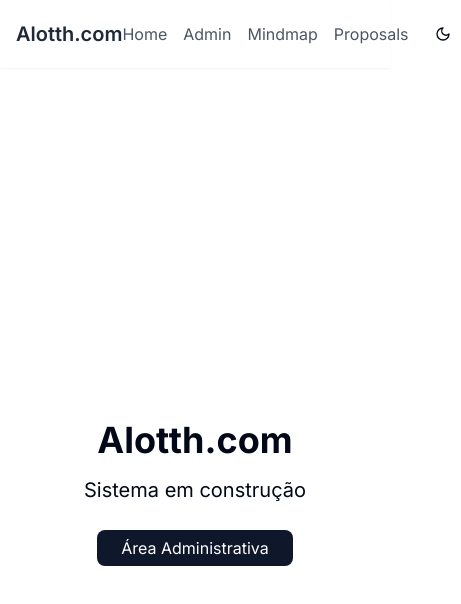
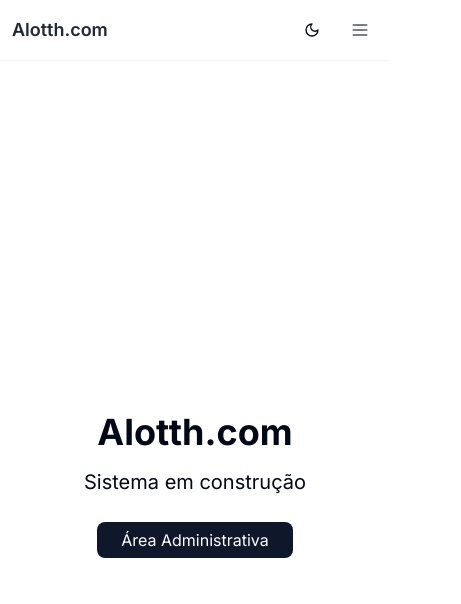
Before and after one commit to alotth/alotth.com, a Next.js app: page / in a window 390 px wide. Shown: the top 604 px of the page, 461 px wide, since content can reach past the window. Built offline with nearby package versions, Linux system fonts and the light colour scheme.

Commit message:
Refactor MindmapPage layout for improved responsiveness and user experience. Update header component to include mobile menu functionality and enhance navigation. Adjust Toolbar component to display collapse button on all screen sizes.

```diff
--- a/app/admin/project/[id]/page.tsx
+++ b/app/admin/project/[id]/page.tsx
@@ -531,18 +531,9 @@ export default function MindmapPage({ params }: MindmapPageProps) {
 
       {/* Main Content */}
       <div className="flex-1 flex flex-col min-h-0">
-        <div className="flex items-center justify-between p-3 sm:p-6 border-b border-border">
-          <div className="flex items-center gap-2 sm:gap-4 min-w-0 flex-1">
-            {/* Mobile menu button */}
-            {isMobile && (
-              <button
-                onClick={() => setSidebarOpen(true)}
-                className="p-2 hover:bg-accent rounded-full flex-shrink-0"
-              >
-                <Menu size={18} />
-              </button>
-            )}
-            <h1 className="text-lg sm:text-2xl font-bold truncate">Project {projectTitle ?? ""}</h1>
+        <div className="p-3 sm:p-6 border-b border-border space-y-3">
+          {/* Top row with controls */}
+          <div className="flex items-center justify-between">
             <Select
               value={viewType}
               onValueChange={(value: string) => setViewType(value as ViewType)}
@@ -555,10 +546,24 @@ export default function MindmapPage({ params }: MindmapPageProps) {
                 <SelectItem value="notes">Notes View</SelectItem>
               </SelectContent>
             </Select>
+            <Link href="/admin/project">
+              <Button variant="outline" size="sm" className="text-xs sm:text-sm whitespace-nowrap">Back to Projects</Button>
+            </Link>
           </div>
-          <Link href="/admin/project">
-            <Button variant="outline" size="sm" className="text-xs sm:text-sm">Back to Projects</Button>
-          </Link>
+
+          {/* Bottom row with title */}
+          <div className="flex items-center gap-2 sm:gap-4 min-w-0">
+            {/* Mobile menu button */}
+            {isMobile && (
+              <button
+                onClick={() => setSidebarOpen(true)}
+                className="p-2 hover:bg-accent rounded-full flex-shrink-0"
+              >
+                <Menu size={18} />
+              </button>
+            )}
+            <h1 className="text-base sm:text-xl font-bold truncate">Project {projectTitle ?? ""}</h1>
+          </div>
         </div>
 
         <div className="flex-1 overflow-hidden">
--- a/components/admin/mindmap/Toolbar.tsx
+++ b/components/admin/mindmap/Toolbar.tsx
@@ -54,10 +54,11 @@ export function Toolbar({
 
   return (
     <div className="flex flex-col sm:flex-row gap-2 bg-white p-2 sm:p-3 rounded-md shadow-md text-gray-900 min-w-0">
-      {/* Toggle collapse button - only show on larger screens */}
+      {/* Toggle collapse button - show on all screen sizes */}
       <button
         onClick={() => setCollapsed((prev) => !prev)}
-        className="hidden sm:block self-end text-gray-700 hover:text-gray-900 p-1"
+        className="self-end text-gray-700 hover:text-gray-900 p-1"
+        title={collapsed ? "Expand toolbar" : "Collapse toolbar"}
       >
         {collapsed ? <ChevronRight size={18} /> : <ChevronLeft size={18} />}
       </button>
--- a/components/header.tsx
+++ b/components/header.tsx
@@ -2,21 +2,41 @@
 
 import { ThemeToggle } from './theme-toggle';
 import Link from 'next/link';
+import { useState } from 'react';
+import { Menu, X } from 'lucide-react';
 
 export function Header() {
+  const [mobileMenuOpen, setMobileMenuOpen] = useState(false);
+
+  const toggleMobileMenu = () => {
+    setMobileMenuOpen(!mobileMenuOpen);
+  };
+
+  const closeMobileMenu = () => {
+    setMobileMenuOpen(false);
+  };
+
   return (
     <header className="bg-white dark:bg-gray-800 shadow-sm">
-      <div className="max-w-7xl mx-auto px-4 sm:px-6 lg:px-8 py-4 flex justify-between items-center">
-        <Link href="/" className="text-xl font-semibold text-gray-800 dark:text-white">
+      <div className="max-w-7xl mx-auto px-3 sm:px-4 lg:px-8 py-3 sm:py-4">
+        <div className="flex justify-between items-center">
+          {/* Logo */}
+          <Link
+            href="/"
+            className="text-lg sm:text-xl font-semibold text-gray-800 dark:text-white"
+            onClick={closeMobileMenu}
+          >
             Alotth.com
           </Link>
-        <div className="flex items-center space-x-4">
+
+          {/* Desktop Navigation */}
+          <div className="hidden md:flex items-center space-x-6">
             <nav>
-            <ul className="flex space-x-4">
+              <ul className="flex space-x-6">
                 <li>
                   <Link
                     href="/"
-                  className="text-gray-600 hover:text-gray-900 dark:text-gray-300 dark:hover:text-white"
+                    className="text-sm lg:text-base text-gray-600 hover:text-gray-900 dark:text-gray-300 dark:hover:text-white transition-colors"
                   >
                     Home
                   </Link>
@@ -24,7 +44,7 @@ export function Header() {
                 <li>
                   <Link
                     href="/admin"
-                  className="text-gray-600 hover:text-gray-900 dark:text-gray-300 dark:hover:text-white"
+                    className="text-sm lg:text-base text-gray-600 hover:text-gray-900 dark:text-gray-300 dark:hover:text-white transition-colors"
                   >
                     Admin
                   </Link>
@@ -32,7 +52,7 @@ export function Header() {
                 <li>
                   <Link
                     href="/admin/project"
-                  className="text-gray-600 hover:text-gray-900 dark:text-gray-300 dark:hover:text-white"
+                    className="text-sm lg:text-base text-gray-600 hover:text-gray-900 dark:text-gray-300 dark:hover:text-white transition-colors"
                   >
                     Mindmap
                   </Link>
@@ -40,7 +60,7 @@ export function Header() {
                 <li>
                   <Link
                     href="/admin/proposals"
-                  className="text-gray-600 hover:text-gray-900 dark:text-gray-300 dark:hover:text-white"
+                    className="text-sm lg:text-base text-gray-600 hover:text-gray-900 dark:text-gray-300 dark:hover:text-white transition-colors"
                   >
                     Proposals
                   </Link>
@@ -49,6 +69,65 @@ export function Header() {
             </nav>
             <ThemeToggle />
           </div>
+
+          {/* Mobile Menu Controls */}
+          <div className="md:hidden flex items-center space-x-3">
+            <ThemeToggle />
+            <button
+              onClick={toggleMobileMenu}
+              className="p-2 text-gray-600 hover:text-gray-900 dark:text-gray-300 dark:hover:text-white transition-colors"
+              aria-label={mobileMenuOpen ? "Close menu" : "Open menu"}
+            >
+              {mobileMenuOpen ? <X size={20} /> : <Menu size={20} />}
+            </button>
+          </div>
+        </div>
+
+        {/* Mobile Navigation Menu */}
+        {mobileMenuOpen && (
+          <div className="md:hidden mt-3 pt-3 border-t border-gray-200 dark:border-gray-700">
+            <nav>
+              <ul className="space-y-3">
+                <li>
+                  <Link
+                    href="/"
+                    onClick={closeMobileMenu}
+                    className="block py-2 text-base text-gray-600 hover:text-gray-900 dark:text-gray-300 dark:hover:text-white transition-colors"
+                  >
+                    Home
+                  </Link>
+                </li>
+                <li>
+                  <Link
+                    href="/admin"
+                    onClick={closeMobileMenu}
+                    className="block py-2 text-base text-gray-600 hover:text-gray-900 dark:text-gray-300 dark:hover:text-white transition-colors"
+                  >
+                    Admin
+                  </Link>
+                </li>
+                <li>
+                  <Link
+                    href="/admin/project"
+                    onClick={closeMobileMenu}
+                    className="block py-2 text-base text-gray-600 hover:text-gray-900 dark:text-gray-300 dark:hover:text-white transition-colors"
+                  >
+                    Mindmap
+                  </Link>
+                </li>
+                <li>
+                  <Link
+                    href="/admin/proposals"
+                    onClick={closeMobileMenu}
+                    className="block py-2 text-base text-gray-600 hover:text-gray-900 dark:text-gray-300 dark:hover:text-white transition-colors"
+                  >
+                    Proposals
+                  </Link>
+                </li>
+              </ul>
+            </nav>
+          </div>
+        )}
       </div>
     </header>
   );
```
Lines whose indentation alone changed are shown as unchanged.
